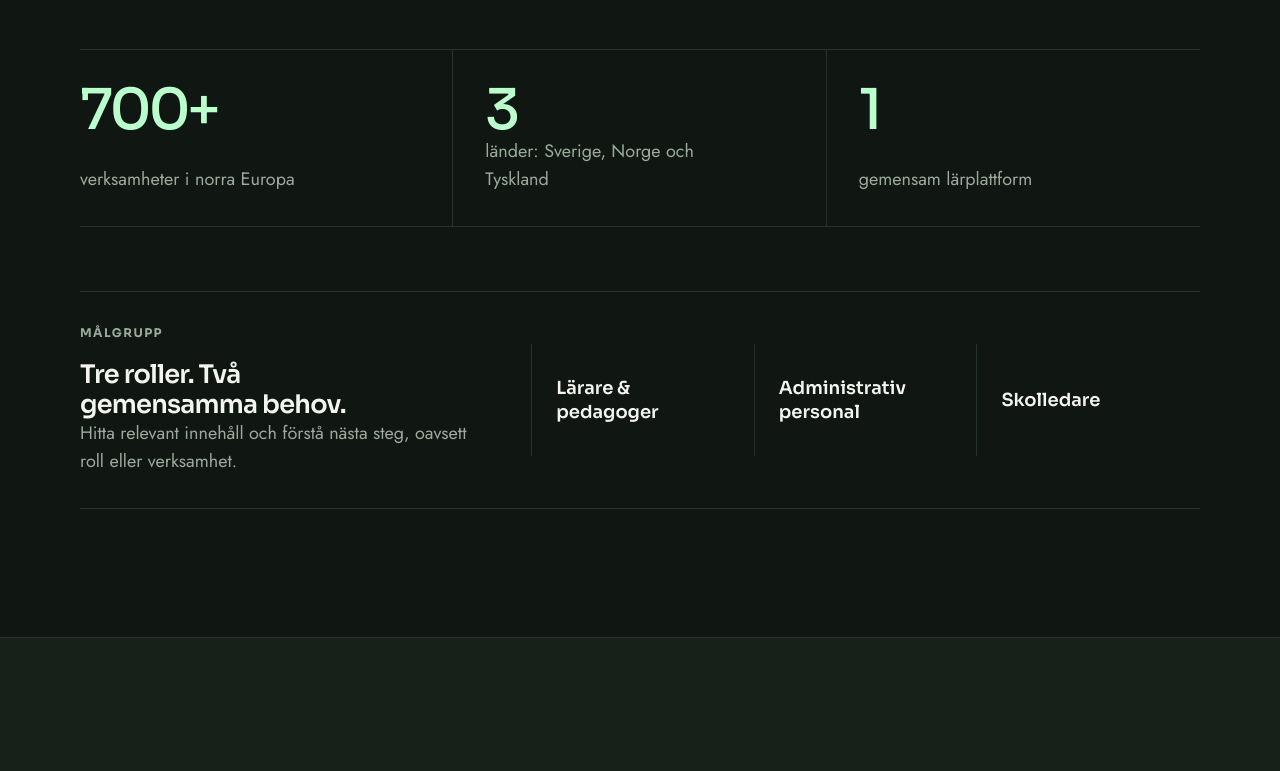
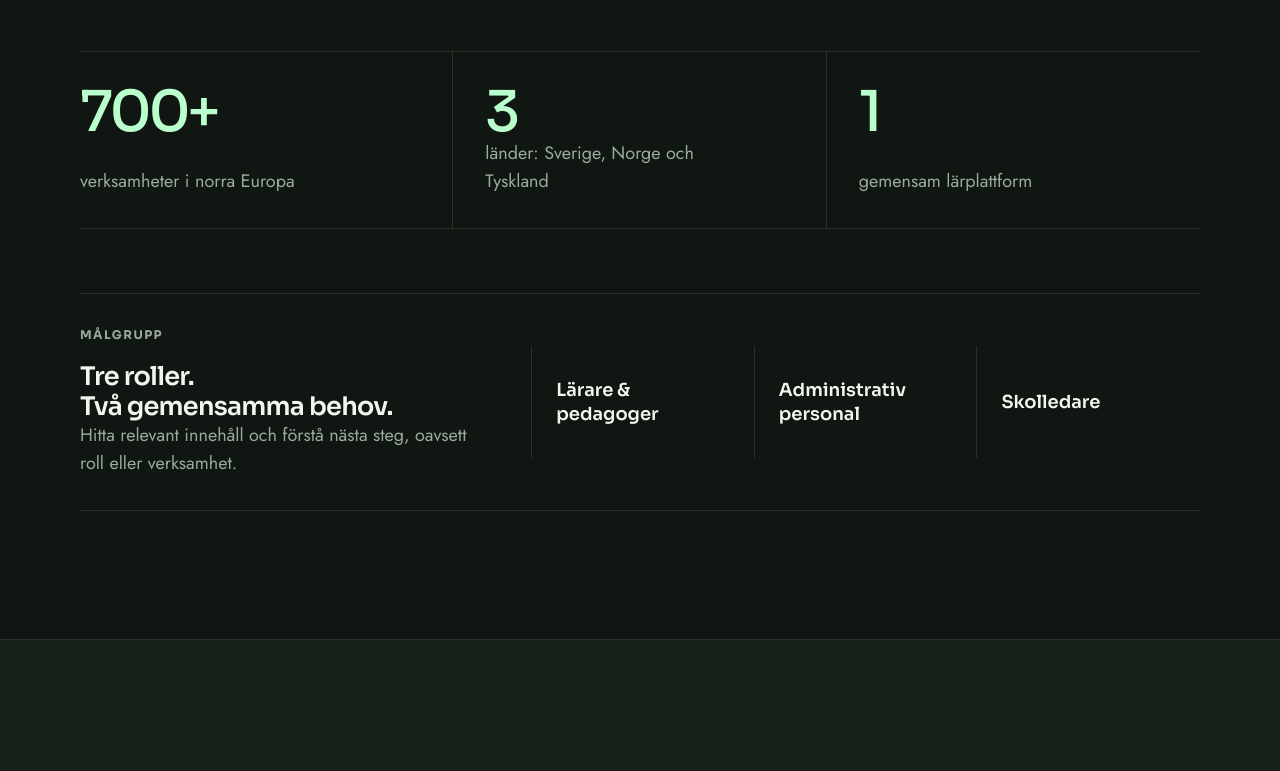
Before and after one commit to Karro-fi/karolina-portfolio, a Next.js app in the folder karolina-portfolio-vercel-upload/: page /case/academedia in a window 1280 px wide. Shown: the part 2000-2771 px from the top of the page. Built offline with nearby package versions, Linux system fonts and the light colour scheme; no server answers.

Commit message:
Förtydliga rubrikbrytningar

```diff
--- a/karolina-portfolio-vercel-upload/app/case/academedia/page.tsx
+++ b/karolina-portfolio-vercel-upload/app/case/academedia/page.tsx
@@ -88,7 +88,7 @@ function BrowserFrame({
 
 export default function Home() {
   return (
-    <main className="academedia-case">
+    <main className="case-page academedia-case">
       <header className="site-header">
         <div className="site-shell site-nav">
           <a className="wordmark" href="/" aria-label="Karolina Paraskevas, startsida">
@@ -198,7 +198,10 @@ export default function Home() {
         <div className="site-shell audience-compact" aria-label="Projektets målgrupper">
           <div>
             <p className="eyebrow">Målgrupp</p>
-            <h3>Tre roller. Två gemensamma behov.</h3>
+            <h3>
+              <span className="heading-line">Tre roller.</span>
+              <span className="heading-line">Två gemensamma behov.</span>
+            </h3>
             <p>
               Hitta relevant innehåll och förstå nästa steg, oavsett roll eller verksamhet.
             </p>
@@ -293,7 +296,10 @@ export default function Home() {
           <div className="insight-panel">
             <div>
               <p className="eyebrow">Tidigt användbarhetstest</p>
-              <h3>Det personliga var rätt. Prioriteringen behövde bli skarpare.</h3>
+              <h3>
+                <span className="heading-line">Det personliga var rätt.</span>
+                <span className="heading-line">Prioriteringen behövde bli skarpare.</span>
+              </h3>
             </div>
             <div className="insight-columns">
               <div>
```
